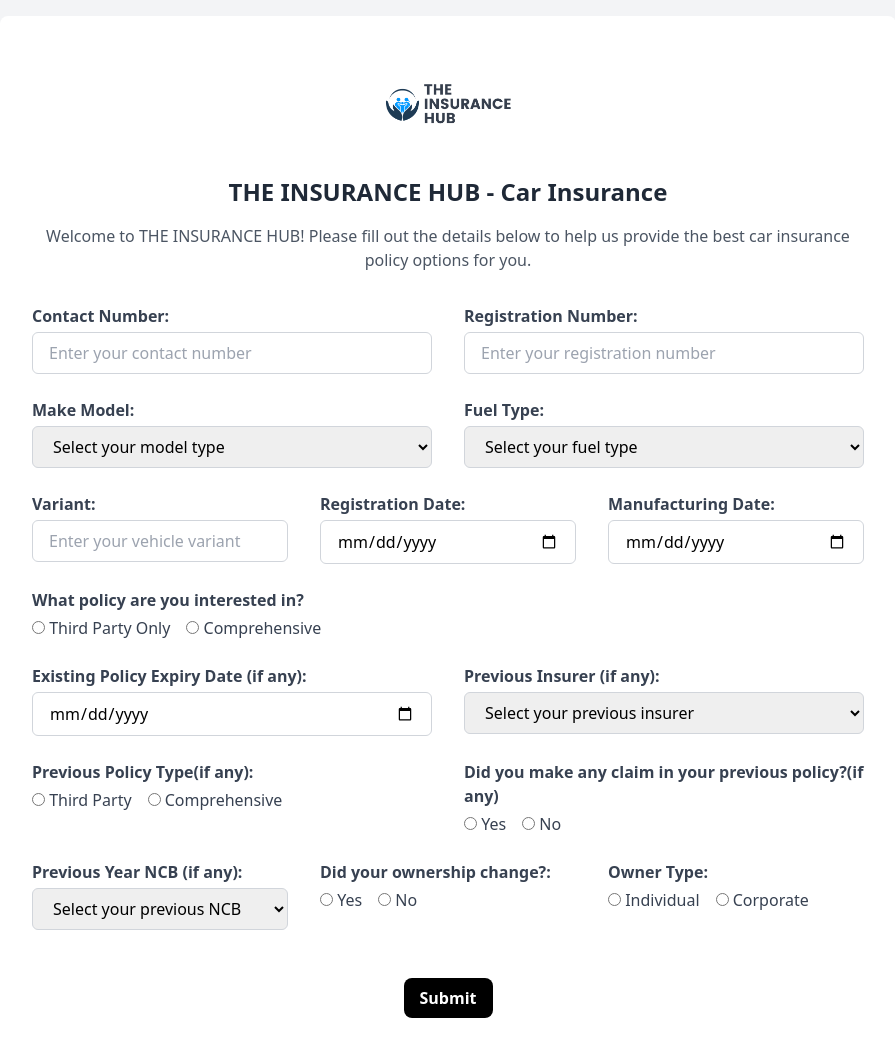
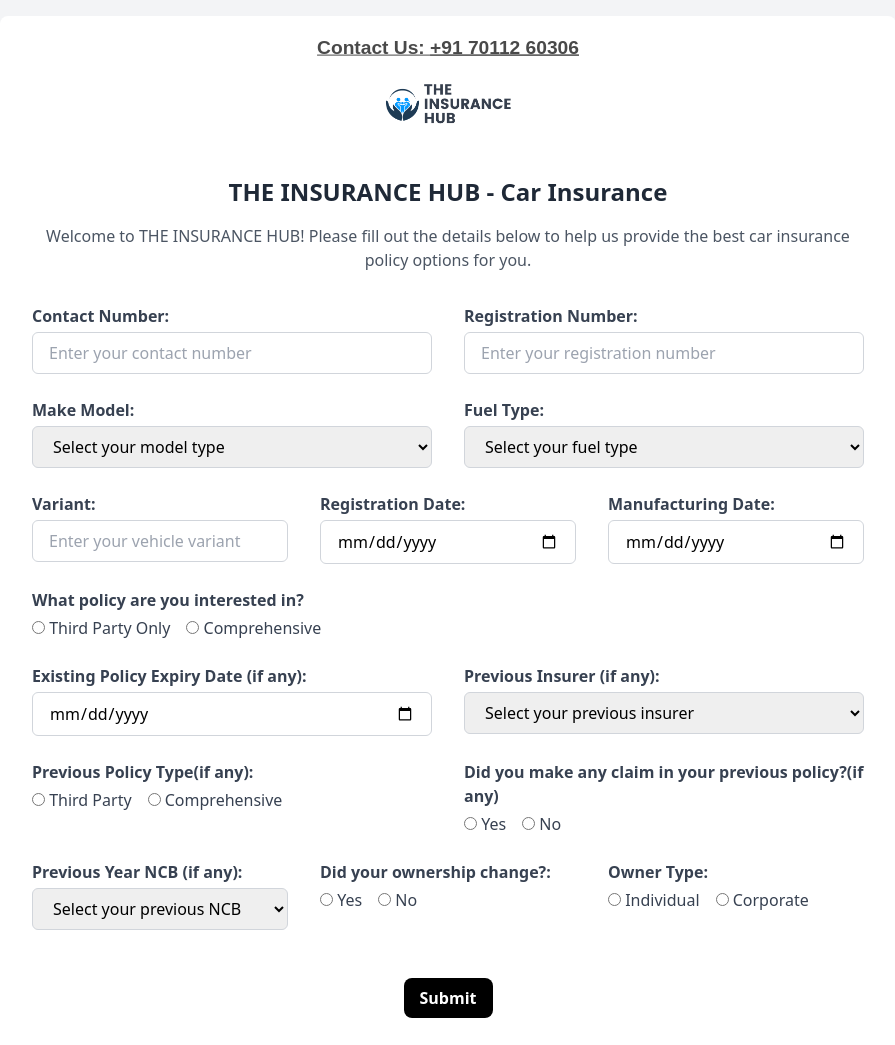
Before and after one commit to IPrinceChoudhary/insurance-hub-form-page, a website: page index.html in a window 1280 px wide. Shown: the top 1045 px of the page, without its empty margins (192-1087 px from the left). Drawn offline with Linux system fonts and the light colour scheme.

Commit message:
contact us added

```diff
--- a/index.html
+++ b/index.html
@@ -21,6 +21,19 @@
     <link rel="stylesheet" href="./public/style.css" />
     <link rel="icon" type="image/png" href="./public//Untitled design (21).png">
     <title>Form</title>
+    <style>
+      span{
+        position: absolute;
+        top: 3rem;
+        transform: translate(-50%, -50%);
+        font-weight: bold;
+        font-family: sans-serif;
+        font-size: 1.2rem;
+        text-decoration: underline;
+        width: 100%;
+        color: #494949;
+      }
+    </style>
   </head>
   <body class="bg-white text-black font-sans">
     <div class="flex justify-center items-center min-h-screen bg-gray-100 p-4">
@@ -39,6 +52,7 @@
               Welcome to THE INSURANCE HUB! Please fill out the details below to
               help us provide the best car insurance policy options for you.
             </p>
+            <span>Contact Us: <a href="tel:+91 70112 60306">+91 70112 60306</a></span>
           </div>
 
           <div class="lg:flex lg:gap-8">
```
